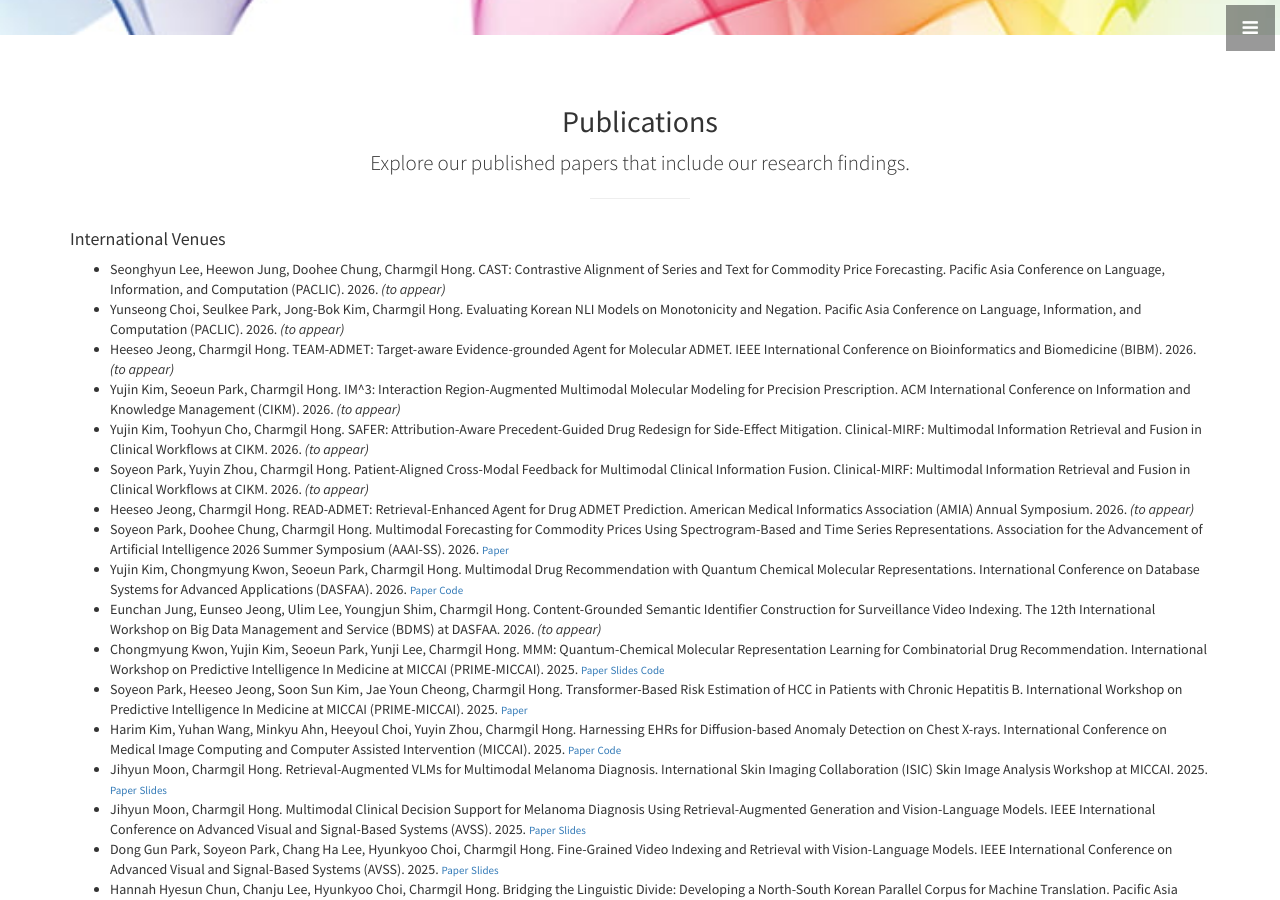
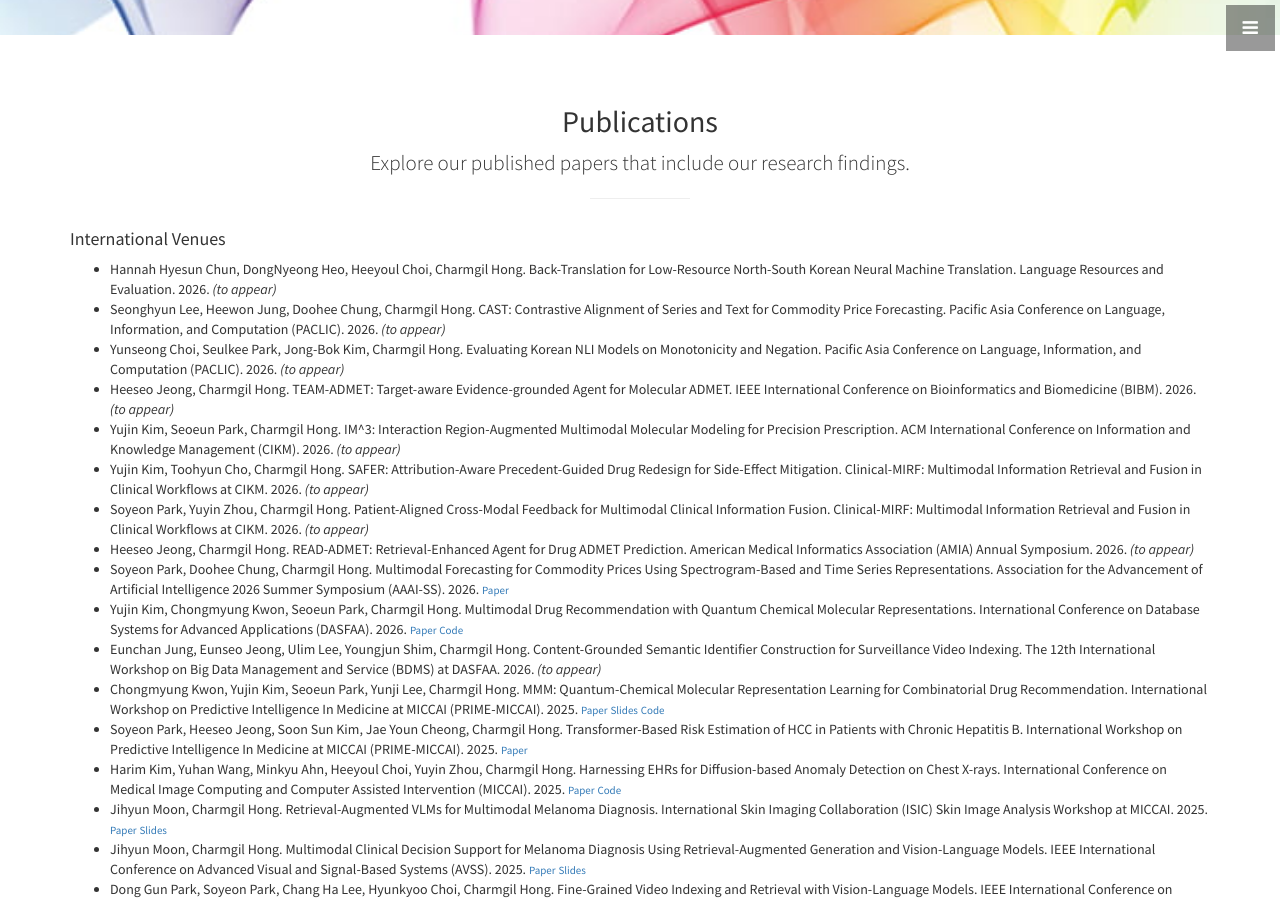
Before and after one commit to nth221/nth221.github.io, a Jekyll site: the page built from index.html, in a window 1280 px wide and 900 px high, scrolled down 3530 px. Built offline with Jekyll 4.4.1, drawn with Linux system fonts in a browser that asks for light colours.

Commit message:
modified:   _includes/portfolio.html

```diff
--- a/_includes/portfolio.html
+++ b/_includes/portfolio.html
@@ -9,6 +9,9 @@
           <div class="col-lg-12 text-justify">
             <h4>International Venues</h4>
             <ul class="publication-list">
+              <li>Hannah Hyesun Chun, DongNyeong Heo, Heeyoul Choi, Charmgil Hong. Back-Translation for Low-Resource North-South Korean Neural Machine Translation. Language Resources and Evaluation. 2026.
+                <em>(to appear)</em>
+              </li>
               <li>Seonghyun Lee, Heewon Jung, Doohee Chung, Charmgil Hong. CAST: Contrastive Alignment of Series and Text for Commodity Price Forecasting. Pacific Asia Conference on Language, Information, and Computation (PACLIC). 2026.
               	<em>(to appear)</em>
               </li>
```
